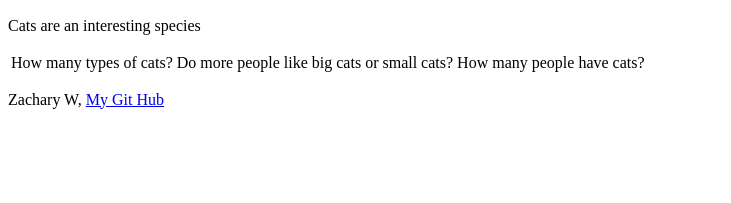
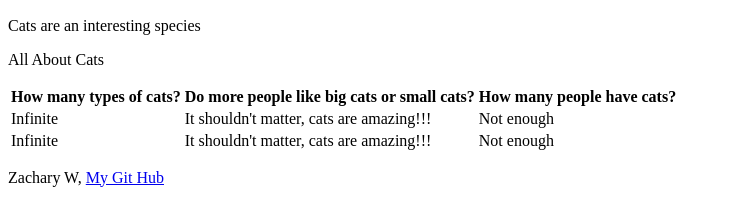
Before and after one commit to killermanzac/Cats, a plain HTML site: page index.html in a window 1280 px wide. Shown: the part 611-814 px from the top of the page, without its empty margins (0-731 px from the left). Drawn offline with Linux system fonts and the light colour scheme.

Commit message:
Finished Up Project

```diff
--- a/index.html
+++ b/index.html
@@ -20,11 +20,22 @@
              <p> Cats are an interesting species</p>
          </section>
      </main>
+     <p>All About Cats</p>
      <table>
          <tr>
-            <td>How many types of cats?</td>
-            <td>Do more people like big cats or small cats?</td>
-            <td>How many people have cats?</td>
+             <th>How many types of cats?</th>
+             <th>Do more people like big cats or small cats?</th>
+             <th>How many people have cats?</th>
+         </tr>
+         <tr>
+            <td>Infinite</td>
+            <td>It shouldn't matter, cats are amazing!!!</td>
+            <td>Not enough</td>
+         </tr>
+         <tr>
+            <td>Infinite</td>
+            <td>It shouldn't matter, cats are amazing!!!</td>
+            <td>Not enough</td>
          </tr>
      </table>
      <footer>
```
